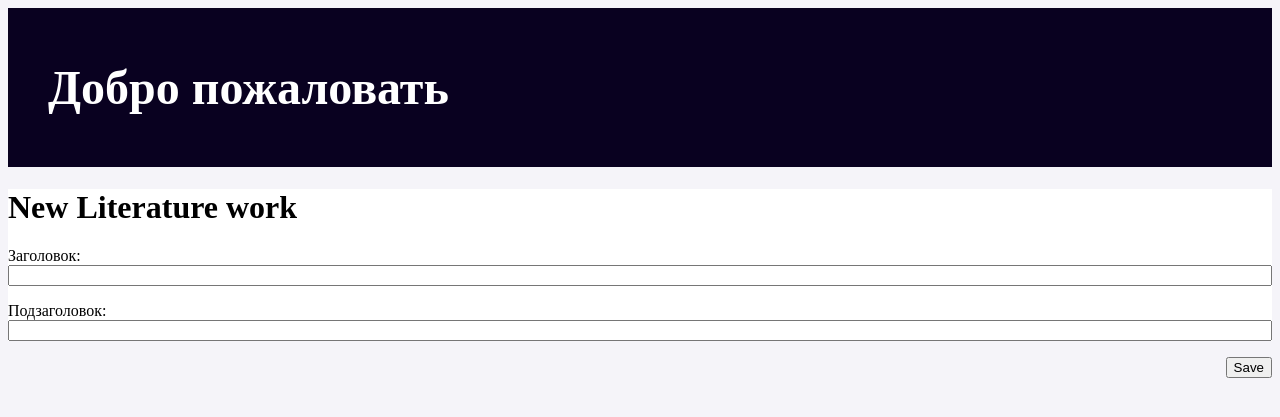
After one commit to valkharb/lingua_crowdsource, a Django app: page /work/new/ in a window 1280 px wide. The commit adds this page. Shown: the top 417 px of the page. Run offline with Django 3.2, Linux system fonts and the light colour scheme.

Commit message:
Added views to create/edit works inside the site.

```diff
--- /dev/null
+++ b/cabinet/forms.py
@@ -0,0 +1,8 @@
+from django.forms import ModelForm
+from .models import LitWork
+
+
+class WorkForm(ModelForm):
+    class Meta:
+        model = LitWork
+        fields = ('title', 'sub_title')
--- a/cabinet/templates/cabinet/lit_work_list.html
+++ b/cabinet/templates/cabinet/lit_work_list.html
@@ -1,4 +1,5 @@
  {% extends 'cabinet/lit_work_show.html' %}
+
     {% block content %}
             {% for work in works %}
                 <div class="content container ">
--- a/cabinet/templates/cabinet/lit_work_show.html
+++ b/cabinet/templates/cabinet/lit_work_show.html
@@ -6,6 +6,12 @@
             <title>Домашняя страница</title>
         </head>
         <body>
+        <div class="page-header">
+          <h1><a href="/">Добро пожаловать</a></h1>
+            {% if user.is_authenticated %}
+                <button><a href="{% url 'work_new' %}" ><span>Create new work</span></a></button>
+            {% endif %}
+        </div>
         <div class="content container">
             <div class="row">
                 <div class="col-md-8">
--- a/cabinet/templates/cabinet/work_detail.html
+++ b/cabinet/templates/cabinet/work_detail.html
@@ -7,6 +7,7 @@
                     {{ work.published_date }}
                 </div>
             {% endif %}
+            <a class="btn btn-default" href="{% url 'work_edit' pk=work.pk %}"><span class="glyphicon glyphicon-pencil"></span></a>
             <h1>{{ work.title }}</h1>
             <p>{{ work.sub_title|linebreaksbr }}</p>
         </div>
--- /dev/null
+++ b/cabinet/templates/cabinet/work_new.html
@@ -0,0 +1,9 @@
+{% extends 'cabinet/lit_work_show.html' %}
+
+    {% block content %}
+        <h1>New Literature work</h1>
+        <form method="POST" class="post-form">{% csrf_token %}
+            {{ form.as_p }}
+            <button type="submit" class="save btn btn-default">Save</button>
+        </form>
+    {% endblock %}
--- a/cabinet/urls.py
+++ b/cabinet/urls.py
@@ -4,4 +4,6 @@ from . import views
 urlpatterns = [
         url(r'^$', views.lit_work_list, name='lit_work_list'),
         url(r'^work/(?P<pk>[0-9]+)/$', views.work_detail, name='work_detail'),
+        url(r'^work/new/$', views.work_new, name='work_new'),
+        url(r'^work/(?P<pk>[0-9]+)/edit/$', views.work_edit, name='work_edit'),
     ]
--- a/cabinet/views.py
+++ b/cabinet/views.py
@@ -1,6 +1,9 @@
 from django.shortcuts import render
 from cabinet.models import LitWork
 from django.shortcuts import render, get_object_or_404
+from .forms import WorkForm
+from django.shortcuts import redirect
+from django.utils import timezone
 # Create your views here.
 def lit_work_list(request):
     works = LitWork.objects.all()
@@ -9,3 +12,31 @@ def lit_work_list(request):
 def work_detail(request, pk):
     work = get_object_or_404(LitWork, pk=pk)
     return render(request, 'cabinet/work_detail.html', {'work': work})
+
+
+def work_new(request):
+    if request.method == "POST":
+        form = WorkForm(request.POST)
+        if form.is_valid():
+            work = form.save(commit=False)
+            work.owner_id = request.user.id
+            work.published_date = timezone.now()
+            work.save()
+            return redirect('work_detail', pk=work.pk)
+    else:
+        form = WorkForm()
+    return render(request, 'cabinet/work_new.html', {'form': form})
+
+def work_edit(request, pk):
+        work = get_object_or_404(LitWork, pk=pk)
+        if request.method == "POST":
+            form = WorkForm(request.POST, instance=work)
+            if form.is_valid():
+                work = form.save(commit=False)
+                work.owner_id = request.user.id
+                work.published_date = timezone.now()
+                work.save()
+                return redirect('work_detail', pk=work.pk)
+        else:
+            form = WorkForm(instance=work)
+        return render(request, 'cabinet/work_new.html', {'form': form})
```
